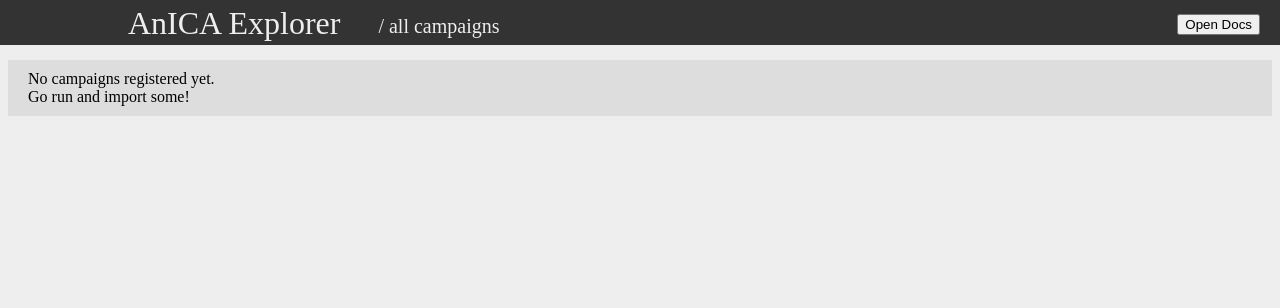
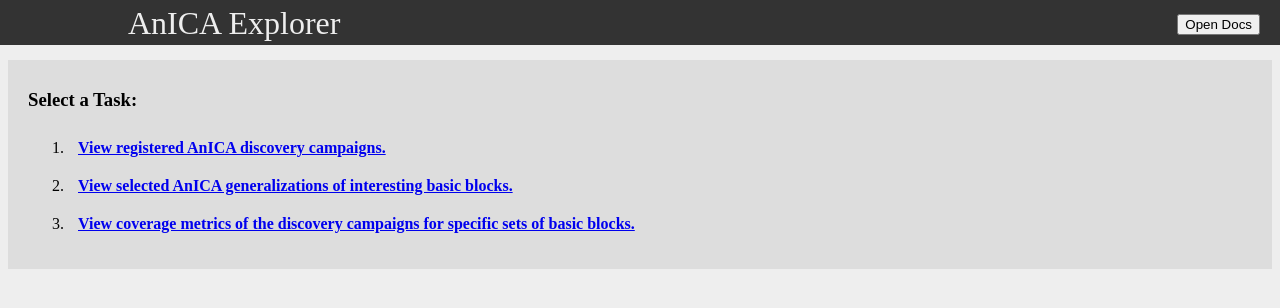
Before and after one commit to cdl-saarland/AnICA-UI, a Django app: page /anica/ in a window 1280 px wide. Shown: the top 308 px of the page. Run offline with Django 3.2, Linux system fonts and the light colour scheme; data that the repository does not hold is empty.

Commit message:
Add a boring starting page

```diff
--- /dev/null
+++ b/anica_ui/basic_ui/inline_docs/start.md
@@ -0,0 +1,5 @@
+# AnICA UI Start
+
+This page lists the tasks possible with the this user interface for AnICA.
+
+**Please click one to get started!**
--- a/anica_ui/basic_ui/static/basic_ui/style.css
+++ b/anica_ui/basic_ui/static/basic_ui/style.css
@@ -143,6 +143,10 @@ body {
     right: 16px;
 }
 
+.startlist > li {
+    padding: 10px;
+
+}
 
 .code {
   font-family: monospace;
--- a/anica_ui/basic_ui/templates/basic_ui/base.html
+++ b/anica_ui/basic_ui/templates/basic_ui/base.html
@@ -26,7 +26,7 @@ function hide_docs() {
 <body>
     <div id='topbar'>
         <div id='topbartext'>
-        AnICA Explorer
+        <a href="{% url 'basic_ui:start' %}" style="color:inherit;text-decoration:inherit;">AnICA Explorer</a>
             <span id='topbarpath'>
             {# {% block topbarpath %}{% endblock %} #}
             {% for entry, link in topbarpathlist %}
--- /dev/null
+++ b/anica_ui/basic_ui/templates/basic_ui/start.html
@@ -0,0 +1,12 @@
+{% extends "basic_ui/base.html" %}
+
+{% block title %}{{title}}{% endblock %}
+
+{% block content %}
+    <h3>Select a Task:</h3>
+    <ol class="startlist">
+        <li> <b><a href="{% url 'basic_ui:all_campaigns' %}">View registered AnICA discovery campaigns.</a></b> </li>
+        <li> <b><a href="{% url 'basic_ui:all_generalizations' %}">View selected AnICA generalizations of interesting basic blocks.</a></b> </li>
+        <li> <b><a href="{% url 'basic_ui:all_bbsets' %}">View coverage metrics of the discovery campaigns for specific sets of basic blocks.</a></b> </li>
+    </ol>
+{% endblock %}
--- a/anica_ui/basic_ui/urls.py
+++ b/anica_ui/basic_ui/urls.py
@@ -4,7 +4,9 @@ from . import views
 
 app_name = 'basic_ui'
 urlpatterns = [
-    path('', views.all_campaigns_view, name='all_campaigns'),
+    path('', views.start_view, name='start'),
+
+    path('campaign/', views.all_campaigns_view, name='all_campaigns'),
     path('campaign/<int:campaign_id>/', views.single_campaign_view, name='single_campaign'),
     path('campaign/<int:campaign_id>/discoveries/', views.all_discoveries_view, name='all_discoveries'),
     path('campaign/<int:campaign_id>/discoveries/<str:discovery_id>/', views.single_discovery_view, name='single_discovery'),
--- a/anica_ui/basic_ui/views.py
+++ b/anica_ui/basic_ui/views.py
@@ -56,6 +56,14 @@ def tool_str_for(campaign_id):
     return tool_str
 
 campaign_table_attrs = {"class": "campaigntable"}
+
+def start_view(request):
+    context = {
+        "title": "Start",
+        'topbarpathlist': [],
+    }
+    context.update(get_docs('start'))
+    return render(request, "basic_ui/start.html",  context)
 
 class CampaignTable(tables.Table):
     campaign_id = tables.Column(
```
